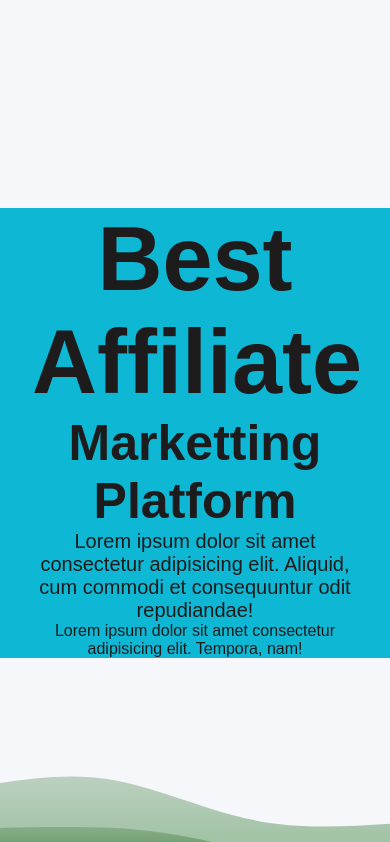
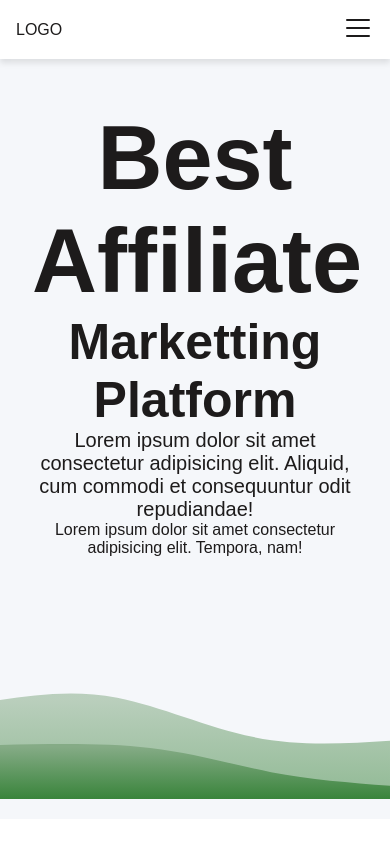
Before and after one commit to adharshSciPy/Affiliate-frontend, a React (Vite) app: page / in a window 390 px wide. Shown: the top 842 px of the page. Built offline with nearby package versions, Linux system fonts and the light colour scheme; a web font is replaced by a local one.

Commit message:
FEATURE: Navbar partially responsived

```diff
--- a/src/components/navbar/Navbar.jsx
+++ b/src/components/navbar/Navbar.jsx
@@ -2,10 +2,12 @@ import React from 'react'
 import { useState } from 'react'
 import { Button, Switch } from 'antd'
 import { toggleDarkMode } from '../../utils/darkmode'
+import { List, X } from '@phosphor-icons/react'
 
 
 const Navbar = () => {
     const [isDark, setIsDark] = useState(false)
+    const [isMobile, setIsMobile] = useState(false)
 
 
     return (
@@ -25,15 +27,36 @@ const Navbar = () => {
                     </div>
 
                     <div className="navbar__button">
-                        <Button>Login</Button>
-                        <Button>Sign Up</Button>
                         <Switch onClick={() => toggleDarkMode(setIsDark)}
                             checkedChildren="light"
                             unCheckedChildren="dark"
                             defaultChecked size='large'
                         />
+                        <Button>Login</Button>
+                        <Button>Sign Up</Button>
                     </div>
                 </div>
+
+                {/* mobile navbar */}
+                <div className="navbar__handburger"
+                    onClick={() => setIsMobile((prev) => !prev)}
+                >
+                    {
+                        isMobile ?
+                            <X size={32} />
+                            :
+                            <List size={32} />
+                    }
+
+                </div>
+
+                {
+                    isMobile &&
+                    <div className="navbar__mobile">
+                        ss
+                    </div>
+                }
+
             </div>
         </div>
     )
--- a/src/layout/AuthLayout.jsx
+++ b/src/layout/AuthLayout.jsx
@@ -1,8 +1,12 @@
 import React from 'react'
+import { Outlet } from 'react-router-dom'
 
 const AuthLayout = () => {
   return (
-    <div>AuthLayout</div>
+    <div>
+      Auth
+      <Outlet />
+    </div>
   )
 }
 
--- a/src/theme/_components.scss
+++ b/src/theme/_components.scss
@@ -14,15 +14,16 @@
     left: 0;
     z-index: 1000;
     box-shadow: 0 4px 6px rgba(0, 0, 0, 0.1);
+    position: relative;
 
     @include breakpoint(lg) {
         padding: 0 2rem;
     }
 
     @include breakpoint(md) {
-        display: none;
+        height: 7vh;
+        padding: 0 1rem;
     }
-
 
     &__container {
         display: flex;
@@ -33,10 +34,11 @@
     }
 
     &__items {
+        width: 70%;
         display: flex;
         align-items: center;
         justify-content: space-between;
-        gap: 2rem
+        gap: 2rem;
     }
 
     &__item {
@@ -44,6 +46,11 @@
         align-items: center;
         justify-content: space-between;
         gap: 3rem;
+
+
+        @include breakpoint(md) {
+            display: none;
+        }
     }
 
     &__button {
@@ -51,5 +58,36 @@
         align-items: center;
         justify-content: space-between;
         gap: 1rem;
+
+
+        @include breakpoint(md) {
+            display: none;
+        }
+    }
+
+    &__handburger {
+        display: none;
+        position: absolute;
+        z-index: 2;
+        right: 1rem;
+
+        @include breakpoint(sm) {
+            display: block;
+        }
+    }
+
+    &__mobile {
+        display: none;
+
+        @include breakpoint(lg) {
+            display: block;
+            position: absolute;
+            top: 0;
+            right: 0;
+            height: 100vh;
+            width: 80%;
+            z-index: 1;
+            background-color: var(--primary-color);
+        }
     }
 }
--- a/src/theme/_landingpage.scss
+++ b/src/theme/_landingpage.scss
@@ -10,11 +10,17 @@
     overflow: hidden;
 
     @include breakpoint(lg) {
+        height: 100vh;
         padding: 0 2rem;
     }
 
+    @include breakpoint(sm) {
+        height: 90vh;
+        padding: 0 1rem;
+    }
+
     &__section {
-        width: 100vw;
+        width: 100%;
         display: flex;
         align-items: center;
         justify-content: space-between;
@@ -25,17 +31,15 @@
 
         @include breakpoint(lg) {
             padding: 0 2rem;
-            // background-color: red;
         }
 
         @include breakpoint(md) {
             width: 100%;
             flex-direction: column;
-            // background-color: rgb(113, 184, 136);
         }
 
         @include breakpoint(sm) {
-            background-color: rgb(14, 183, 212);
+            top: 3rem;
         }
     }
 
@@ -125,6 +129,10 @@
         left: 0;
         width: 100%;
         z-index: 0;
+
+        @include breakpoint(sm) {
+            bottom: 1rem;
+        }
     }
 
     &__image {
@@ -157,6 +165,7 @@
     align-items: center;
     justify-content: center;
     background-color: var(--background-1);
+    overflow: hidden;
 
     &__heading {
         max-width: 1500px;
@@ -469,7 +478,7 @@
     &__footer {
         min-height: 20vh;
         height: 20vh;
-        width: calc(100vw - 17px);
+        width: 100%;
         background-color: var(--background-2);
         display: flex;
         flex-direction: column;
```
